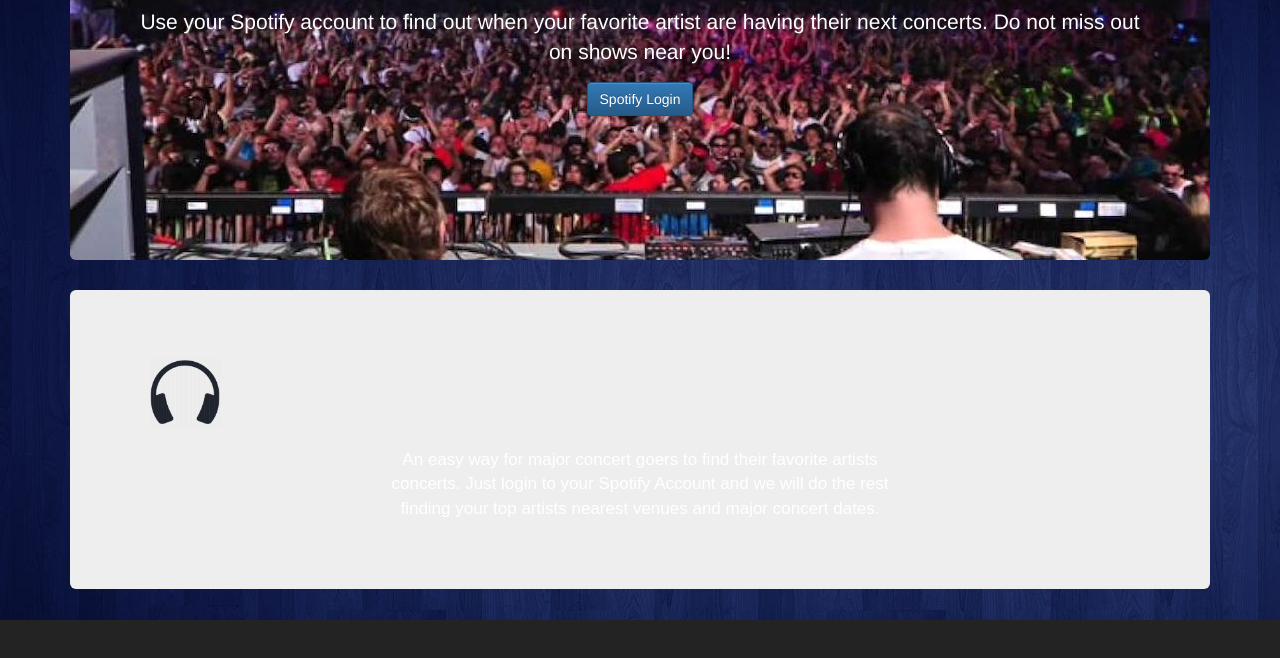
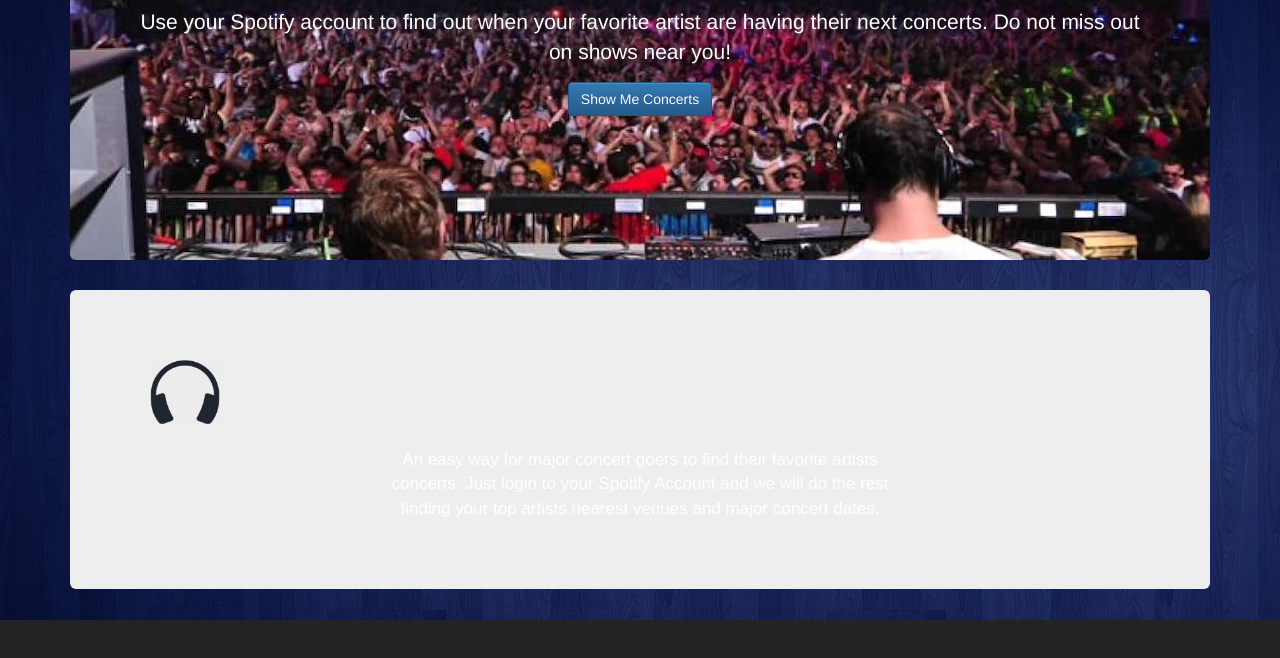
Before and after one commit to nahumcoding/KYS-GIT, a website: page index.html in a window 1280 px wide. Shown: the part 140-798 px from the top of the page. Drawn offline with nearby package versions, Linux system fonts and the light colour scheme; a web font is replaced by a local one.

Commit message:
changed button name

```diff
--- a/index.html
+++ b/index.html
@@ -38,7 +38,7 @@
 			<h1 class="start">KYS Concerts</h1>
 			<p class="instructions">Use your Spotify account to find out when your favorite artist are having their next concerts. Do not miss out on shows near you!</p>
 			<div class="col-md-12 text-center">
-				<button id="singlebutton" name="singlebutton" class="btn btn-primary">Spotify Login</button>
+				<button id="singlebutton" name="singlebutton" class="btn btn-primary">Show Me Concerts</button>
 
 				<div id="button-view"></div>
 					<br>
```
